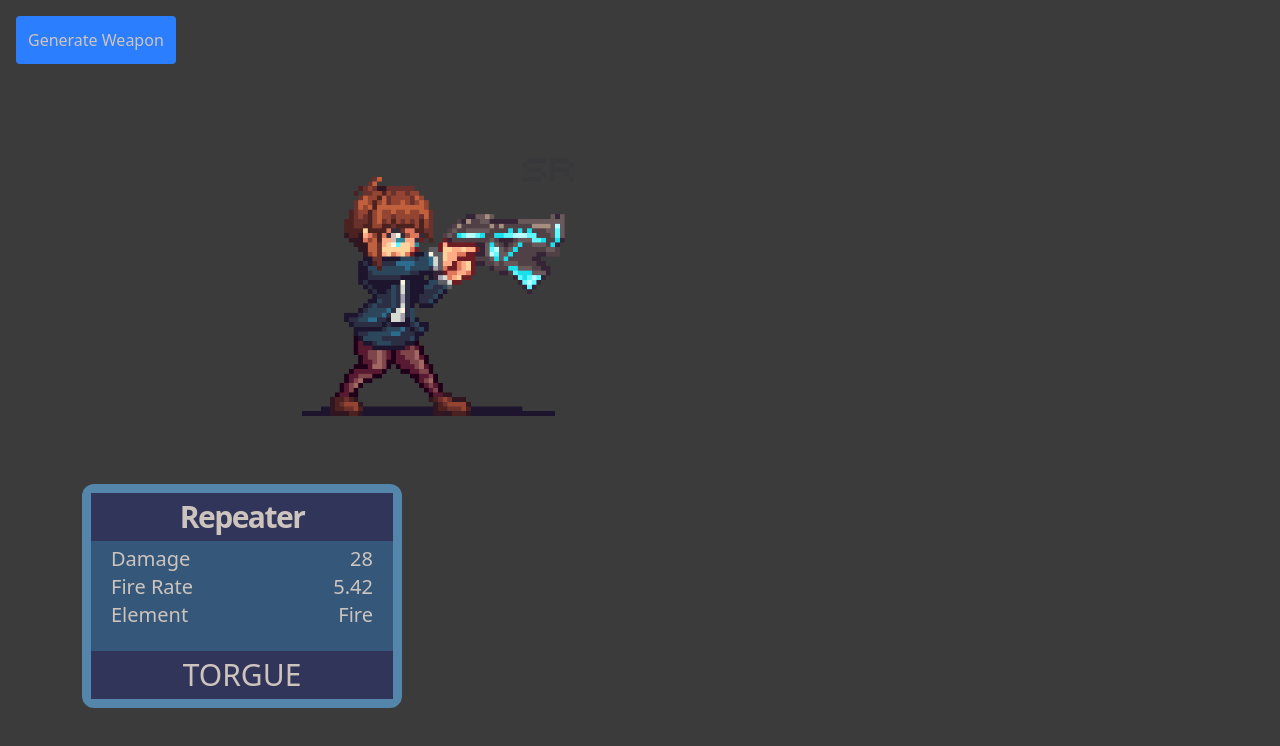
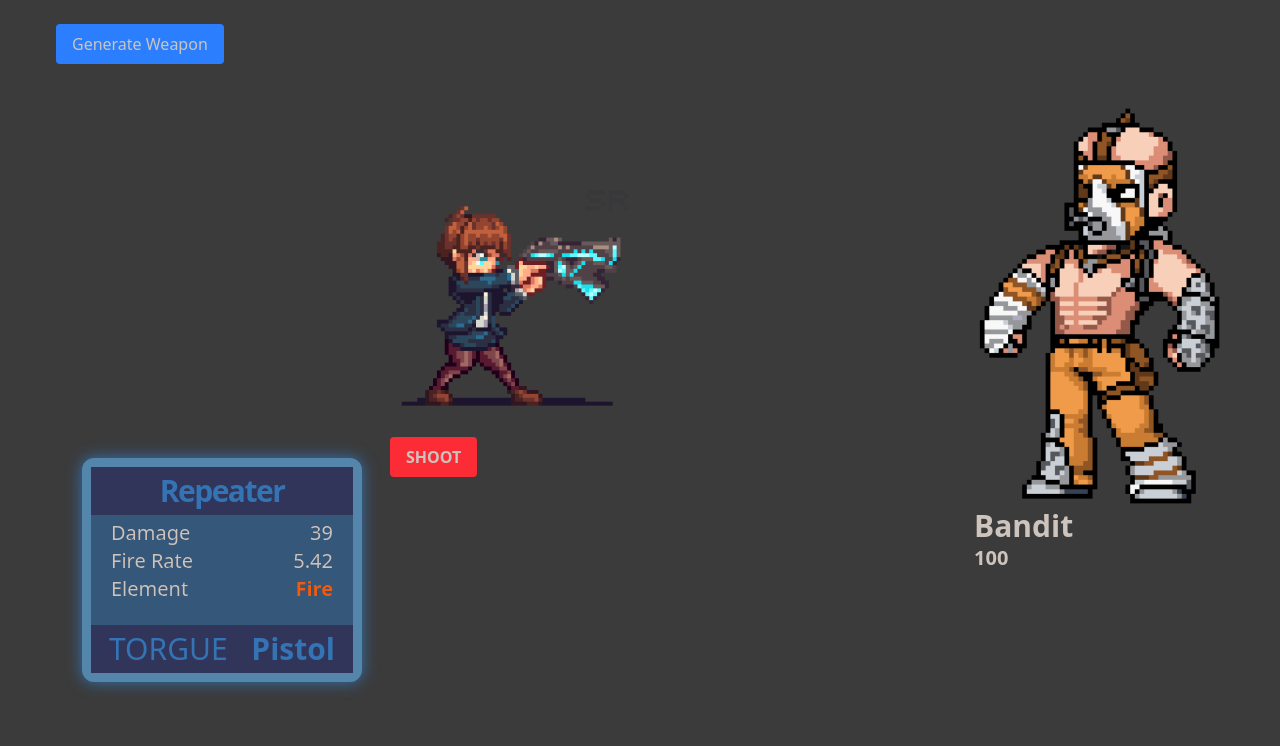
Before and after one commit to Midasantiago/Twitch_Idle_Battler, a React (Vite) app in the folder client/: page / in a window 1280 px wide. Both pictures are taken after a click on the button "Generate Weapon". Shown: the top 746 px of the page. Built offline with nearby package versions, Linux system fonts and the light colour scheme.

Commit message:
Initiated Enemy Generation

```diff
--- a/client/components/WeaponCard.jsx
+++ b/client/components/WeaponCard.jsx
@@ -1,24 +1,35 @@
 import React from "react";
+import { rarityData, elementColors } from "../util/lootGen";
 
-const WeaponCard = ({ selectedWeapon }) => {
+const WeaponCard = ({ selectedWeapon, handleWeaponSelect, className }) => {
+
+    const rarityColor = rarityData[selectedWeapon.weaponRarity].color
+
     return (
-        <div className='weapon-card relative flex-shrink-0 w-sm  sm:w-xs h-56 rounded-xl text-center m-3'>
-            <h1 className='weapon-card-header font-bold text-3xl tracking-tighter p-1.5'>{selectedWeapon.weaponName}</h1>
+        <div onClick={handleWeaponSelect} className={`weapon-card relative flex-shrink-0 w-[220px] sm:w-[250px] md:w-[280px] h-56 rounded-xl text-center m-3 transition-transform duration-300 ${className}`}
+            style={{ boxShadow: `0 0 15px ${rarityColor}`}}>
+            <h1 className={`weapon-card-header font-bold text-3xl tracking-tighter p-1.5`}
+                style={{ color: rarityColor }}>
+                {selectedWeapon.weaponName}
+            </h1>
             <div className='h-full text-xl p-1'>
-                <div className='flex justify-between'>
+                <div className='flex justify-between text-outline'>
                     <h2 className='pl-4'>Damage</h2>
                     <h2 className='pr-4'>{selectedWeapon.weaponDamage}</h2>
                 </div>
-                <div className='flex justify-between'>
+                <div className='flex justify-between text-outline'>
                     <h2 className='pl-4'>Fire Rate</h2>
                     <h2 className='pr-4'>{selectedWeapon.fireRate}</h2>
                 </div>
-                <div className='flex justify-between'>
+                <div className='flex justify-between text-outline'>
                     <h2 className='pl-4'>Element</h2>
-                    <h2 className='pr-4'>{selectedWeapon.element}</h2>
+                    <h2 className='pr-4 font-bold' style={{ color: elementColors[selectedWeapon.element] }}>{selectedWeapon.element}</h2>
                 </div>
             </div>
-            <h1 className='weapon-card-header weapon-card-bottom absolute bottom-0 w-full text-3xl overflow-hidden p-1.5'>{selectedWeapon.manufacturer}</h1>
+            <div className='weapon-card-header weapon-card-bottom flex justify-between absolute bottom-0 w-full text-3xl overflow-hidden p-1.5'>
+                <h1 className='pl-3' style={{ color: rarityColor }}>{selectedWeapon.manufacturer}</h1>
+                <h2 className='pr-3 font-bold' style={{ color: rarityColor }}>{selectedWeapon.weaponType}</h2>
+            </div>
         </div>
     )
 }
--- a/client/index.html
+++ b/client/index.html
@@ -10,6 +10,7 @@
   <body>
     <div id="root"></div>
     <script type="module" src="/src/main.jsx"></script>
+    <script src="https://extension-files.twitch.tv/helper/v1/twitch-ext.min.js"></script>
   </body>
 
 </html>
--- a/client/package.json
+++ b/client/package.json
@@ -11,11 +11,12 @@
   },
   "dependencies": {
     "@tailwindcss/vite": "4.0.17",
+    "framer-motion": "^12.23.24",
     "happy-dom": "9.20.3",
     "react": "^19.1.1",
     "react-dom": "^19.1.1",
-    "tailwindcss": "^4.0.17"
-
+    "tailwindcss": "^4.0.17",
+    "uuid": "^13.0.0"
   },
   "devDependencies": {
     "@eslint/js": "^9.36.0",
--- a/client/src/App.css
+++ b/client/src/App.css
@@ -12,12 +12,19 @@ body {
   color: var(--card-text-color);
 }
 
-.play-area {
-  width: 90%;
+img {
+  max-width: 100%;
+  height: auto;
+  display: block;
 }
 
-.character {
-  width: 300px;
+.text-outline {
+  -webkit-text-stroke: 0.05px black;
+}
+
+.play-area {
+  max-width: 1200px;
+  margin: 0 auto;
 }
 
 .weapon-card {
--- a/client/src/App.jsx
+++ b/client/src/App.jsx
@@ -1,14 +1,20 @@
 import React, { useState, useEffect } from 'react'
+import { motion, AnimatePresence, scale } from 'framer-motion';
 import './App.css'
 import WeaponCard from '../components/weaponCard';
-import { testWeapon, genWeapon } from '../util/lootGen';
-import character from '../assets/character/Girl_With_Gun.png'
+import { genWeapon } from '../util/lootGen';
+import { genEnemy } from '../util/enemyGen';
+import character from '../assets/character/Girl_With_Gun.png';
+import enemy_psycho from '../assets/enemy/enemy_psycho.png';
 
 function App() {
-  const [count, setCount] = useState(0);
 
   // Contains the player's list of weapon objects in an array
   const [weaponList, setWeaponList] = useState([]);
+  // Contains the player's currently active weapon object
+  const [currentWeapon, setCurrentWeapon] = useState();
+  // Contains the current enemy's data
+  const [currentEnemy, setCurrentEnemy] = useState(genEnemy());
 
   // Button handler that calls the random weapon generation function from the util directory
   const handleAddWeapon = function (event) {
@@ -17,26 +23,121 @@ function App() {
     setWeaponList(prevItems => [genWeapon(), ...prevItems]);
   }
 
+  // Handles when the player selects a weapon from their inventory and makes it the 'current weapon'
+  const handleWeaponSelect = function (id) {
+    const foundWeapon = weaponList.find(obj => obj.id === id);
+    console.log("Found Weapon!", foundWeapon);
+    setCurrentWeapon(foundWeapon);
+  }
+
+  // Handles when the players issues an attack and does damage to the enemy
+  // Currently set to push button to attack
+  // Later on will make it so that the player attacks on an interval (depending on weapon fire rate)
+  const handleAttack = function (e) {
+    e.preventDefault();
+
+    if (!currentWeapon || !currentEnemy) {
+      return;
+    }
+
+    let damage = currentWeapon.weaponDamage;
+
+    setCurrentEnemy(prev => ({
+      ...prev,
+      health: Math.max(prev.health - damage, 0)
+    }));
+  };
+
+  {/* Respawns Enemies */ }
+  useEffect(() => {
+    if (currentEnemy && currentEnemy.health <= 0) {
+      console.log("Enemy Defeated");
+      setCurrentEnemy(genEnemy());
+    }
+  })
+
+  // Variables for animation
+  const cardVariants = {
+    hidden: { opacity: 0, y: 20, scale: 0.9 },
+    visible: { opacity: 1, y: 0, scale: 1 },
+    exit: { opacity: 0, y: -10, scale: 0.95 }
+  };
+
   return (
-    <div className=''>
+    <div className='min-h-screen max-w-[1200px] mx-auto px-4 pt-6'>
 
-      <button className='text-center bg-blue-500 m-4 p-3 rounded' onClick={handleAddWeapon}>Generate Weapon</button>
+      {/*Button to generate weapon for player */}
+      {/* Will be changed to generate weapon under different circummstances */}
+      <div className='flex justify-between items-center mb-4'>
+        <button
+          className='text-center px-4 py-2 rounded bg-blue-500 hover:bg-blue-600 transition'
+          onClick={handleAddWeapon}>
+          Generate Weapon
+        </button>
+      </div>
 
-      <div className='play-area relative h-[70vh] flex justify-center'>
-        <div className='character absolute left-[25%] bottom-[35%]'>
-          <img src={character} />
+      {/* Contains the playable area and its elements (Player Character, their selected weapon, and an enemy) */}
+      <div className='play-area flex flex-row justify-between items-center gap-6 h-[60vh] sm:h-[70vh] md:h-[75vh] pb-[6.5rem]'>
+        <div className='flex-col items-center'>
+          {currentWeapon ? (
+            <WeaponCard selectedWeapon={currentWeapon} />
+          ) : (
+            <div></div>
+          )}
+        </div>
+        <div className='character flex-col items-center'>
+          <img src={character} className='w-[150px] sm:w-[200px] md:w-[250px]' />
+          <button
+            className='mt-2 text-center font-bold bg-red-500 px-4 py-2 rounded hover:bg-red-600 transition'
+            onClick={handleAttack}>
+            SHOOT
+          </button>
+        </div>
+        <div className='enemy flex-col items-center'>
+          <img src={enemy_psycho} className='w-[150px] sm:w-[200px] md:w-[250px]' />
+          <h1 className='font-bold text-3xl'>{currentEnemy.name}</h1>
+          <p className='font-bold text-xl'>{currentEnemy.health}</p>
         </div>
       </div>
+      {/* End of Playable Area */}
 
-      <div className='weapon-list fixed bottom-20 left-0 right-0 flex gap-3 overflow-x-auto px-4 sm:px-6 md:px-10'>
-        {weaponList.length ? (
-          weaponList.map((weapon, index) => (
-            <WeaponCard key={index} selectedWeapon={weapon} />
-          ))
-        ) : (
-          <p className='text-center w-full'>No Weapons</p>
-        )}
+      {/* Contains the weapon inventory bar placed at the bottom of the screen */}
+      <div className='weapon-list fixed bottom-20 left-0 right-0 flex gap-2  sm:gap-4 overflow-x-auto px-4 sm:px-6 md:px-10 h-75 items-center'>
+        <AnimatePresence initial={false}>
+          {weaponList.length ? (
+            weaponList.map((weapon, index) => {
+              const isNewest = index === 0;
+              return (
+                <motion.div
+                  key={weapon.id}
+                  layout
+                  variants={cardVariants}
+                  initial='hidden'
+                  animate='visible'
+                  exit='exit'
+                  transition={{
+                    duration: isNewest ? 0.4 : 0.3,
+                    delay: isNewest ? 0 : index * 0.05,
+                    type: 'spring',
+                    stiffness: 300,
+                    damping: 20
+                  }}
+                >
+                  <WeaponCard
+                    handleWeaponSelect={() => handleWeaponSelect(weapon.id)}
+                    selectedWeapon={weapon}
+                    className={currentWeapon ? (weapon.id === currentWeapon.id ? "scale-120" : "") : ""}
+                  />
+                </motion.div>
+              )
+            })
+          ) : (
+            <p className='text-center w-full'>No Weapons</p>
+          )}
+        </AnimatePresence>
       </div>
+      {/* End of Weapon Inventory */}
+
     </div>
   )
 }
--- /dev/null
+++ b/client/util/enemyGen.jsx
@@ -0,0 +1,19 @@
+export const genEnemy = function () {
+
+    const enemyData = {
+        Psycho: { name: "Psycho", health: 50, weight: 45 },
+        Bandit: { name: "Bandit", health: 100, weight: 45 },
+        Badass_Psycho: { name: "Badass Psycho", health: 200, weight: 10 }
+    }
+
+    const enemies = Object.values(enemyData);
+    const total = enemies.reduce((sum, e) => sum += e.weight, 0);
+    let roll = Math.random() * total;
+
+    for (const e of enemies) {
+        roll -= e.weight;
+        if (roll <= 0) {
+            return e;
+        };
+    }
+}
--- a/client/util/lootGen.jsx
+++ b/client/util/lootGen.jsx
@@ -1,26 +1,49 @@
-export let testWeapon = {
-    weaponName: "Basic Repeater",
-    weaponRarity: "Common",
-    weaponDamage: 1,
-    weaponElement: "Fire",
-    fireRate: 1,
-    manufacturer: "DAHL"
-};
+export const rarityData = {
+    Common: { name: "Common", color: "#cec4be", weight: 50, multiplier: 1.00 },
+    Uncommon: { name: "Uncommon", color: "#47b12d", weight: 25, multiplier: 1.20 },
+    Rare: { name: "Rare", color: "#3473b4", weight: 15, multiplier: 1.40 },
+    Epic: { name: "Epic", color: "#8640b2", weight: 7, multiplier: 1.60 },
+    Legendary: { name: "Legendary", color: "#b98c15", weight: 3, multiplier: 2.00 }
+}
+
+const genRarity = function(rarityData) {
+    const rarities = Object.values(rarityData);
+    const total = rarities.reduce((sum, r) => sum += r.weight, 0);
+    let roll = Math.random() * total;
+
+    for (const r of rarities) {
+        roll -= r.weight;
+        if (roll <= 0) {
+            return r;
+        };
+    }
+}
+
+export const elementColors = {
+    None: "#808080",
+    Fire: "#f05b11",
+    Shock: "#0937b5",
+    Corrosive: "#3cd927"
+}
 
 export const genWeapon = function() {
 
     const names = [ "Repeater", "Rifle", "Revolver", "Machine Gun", "Sniper" ];
-    const rarities = [ "Common", "Uncommon", "Rare", "Epic", "Legendary" ];
+    const weaponTypes = [ "Pistol", "Shotgun", "AR", "SMG", "Sniper" ];
     const manufacturers = [ "DAHL", "TORGUE", "HYPERION", "VLADOF", "JAKOBS", "MALIWAN" ];
     const elements = [ "None", "Fire", "Shock", "Corrosive" ];
 
+    const generatedRarity = genRarity(rarityData);
+
     const weapon = {
+        id: crypto.randomUUID(),
         weaponName: names[Math.floor(Math.random() * names.length)],
-        weaponRarity: rarities[Math.floor(Math.random() * rarities.length)],
-        weaponDamage: Math.floor(Math.random() * 100) + 10,
+        weaponType: weaponTypes[Math.floor(Math.random() * weaponTypes.length)],
+        weaponRarity: generatedRarity.name,
+        weaponDamage: Math.floor((Math.floor(Math.random() * 100) + 10) * generatedRarity.multiplier),
         fireRate: (Math.random() * 5 + 1).toFixed(2),
         manufacturer: manufacturers[Math.floor(Math.random() * manufacturers.length)],
-        element: elements[Math.floor(Math.floor(Math.random() * elements.length))]
+        element: elements[Math.floor(Math.random() * elements.length)]
     }
 
     return weapon;
--- a/client/vite.config.js
+++ b/client/vite.config.js
@@ -4,6 +4,9 @@ import tailwindcss from '@tailwindcss/vite'
 
 // https://vite.dev/config/
 export default defineConfig({
+  server: {
+    port: 8080,
+  },
   plugins: [
     react(),
     tailwindcss()
```
Also changed, not shown: client/assets/enemy/enemy_psycho.png (added).
